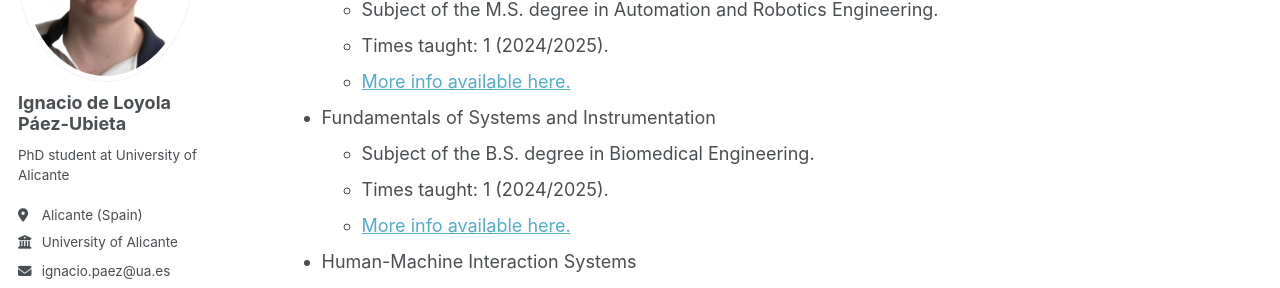
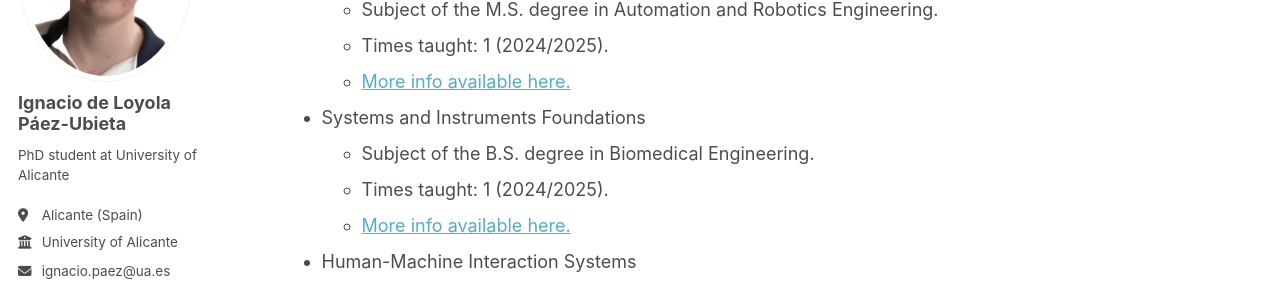
Before and after one commit to ignpaub/ignpaub.github.io, a Jekyll site: the page built from _pages/teaching_student_projects.md, in a window 1280 px wide and 900 px high. Shown: the part 240-528 px from the top of the window. Built offline with Jekyll 4.4.1, drawn with Linux system fonts in a browser that asks for light colours; some web fonts are replaced.

Commit message:
Update teaching_student_projects.md

```diff
--- a/_pages/teaching_student_projects.md
+++ b/_pages/teaching_student_projects.md
@@ -13,7 +13,7 @@ author_profile: true
     <li>Times taught: 1 (2024/2025).</li>
     <li><a href = "https://cvnet.cpd.ua.es/Guia-Docente/GuiaDocente/Index?wlengua=en&wcodasi=37816&scaca=2024-25">More info available here.</a></li>
   </ul>
-  <li>Fundamentals of Systems and Instrumentation</li>
+  <li>Systems and Instruments Foundations</li>
   <ul>
     <li>Subject of the B.S. degree in Biomedical Engineering.</li>
     <li>Times taught: 1 (2024/2025).</li>
```
